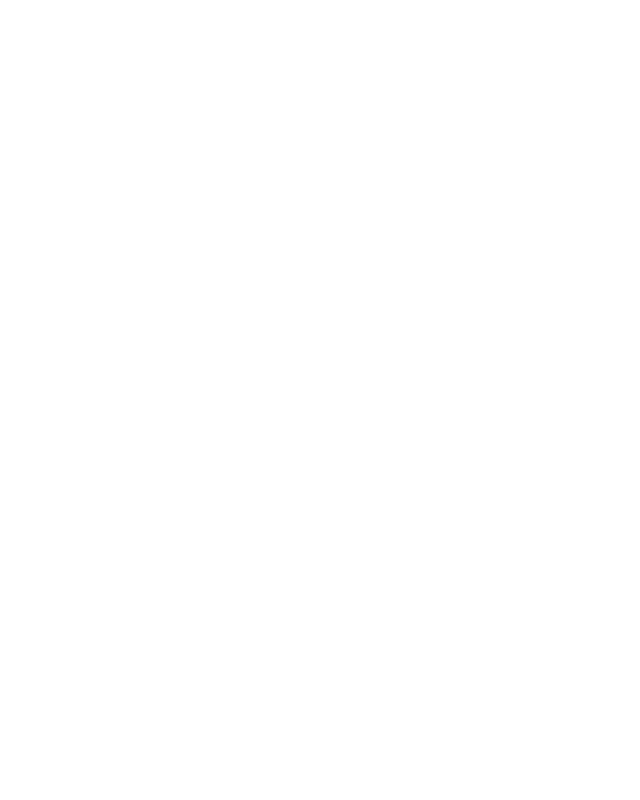
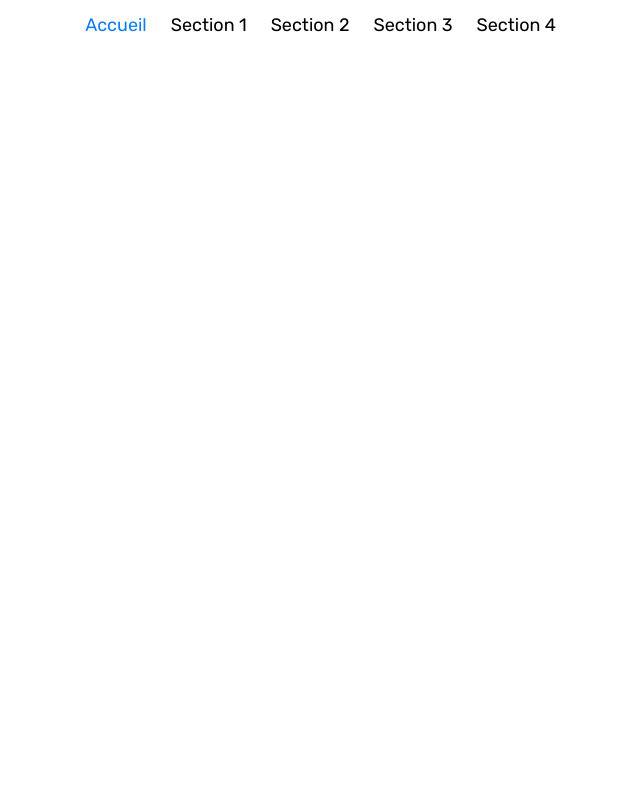
Before and after one commit to dRect911/2CIT, a Next.js app: page / in a window 1280 px wide. Shown: the top 800 px of the page, without its empty margins (484-1124 px from the left). Built offline with nearby package versions, Linux system fonts and the light colour scheme.

Commit message:
feat: added navbar and smooth scrolling navigation

```diff
--- /dev/null
+++ b/components/Navbar.jsx
@@ -0,0 +1,19 @@
+import React from 'react'
+import { Search } from '@carbon/icons-react';
+
+const Navbar = () => {
+  return (
+    <div className="fixed top-0 w-full p-3 flex justify-end bg-transparent px-[240px] backdrop-blur-md z-50">
+        <ul className="flex gap-6 items-center font-normal text-[18px] " >
+            <li className="text-primary hover:text-primary-dark transition-all cursor-pointer " ><a href="#home">Accueil</a></li>
+            <li><a href="#section1">Section 1</a></li>
+            <li><a href="#section2">Section 2</a></li>
+            <li><a href="#section3">Section 3</a></li>
+            <li><a href="#section4">Section 4</a></li>
+            {/* <li><Search className='h-[18px] ' size={32} /></li> */}
+        </ul>
+    </div>
+  )
+}
+
+export default Navbar
--- a/pages/_document.js
+++ b/pages/_document.js
@@ -1,10 +1,12 @@
 import { Html, Head, Main, NextScript } from 'next/document'
+import Navbar from '@/components/Navbar'
 
 export default function Document() {
   return (
-    <Html lang="en">
+    <Html lang="en" className="scroll-smooth">
       <Head />
-      <body>
+      <body className="w-full relative" >
+        <Navbar />
         <Main />
         <NextScript />
       </body>
--- a/pages/index.js
+++ b/pages/index.js
@@ -1,6 +1,7 @@
 import Head from 'next/head'
 import Image from 'next/image'
 import { Inter } from 'next/font/google'
+import Navbar from '@/components/Navbar'
 
 const inter = Inter({ subsets: ['latin'] })
 
@@ -13,7 +14,25 @@ export default function Home() {
         <meta name="viewport" content="width=device-width, initial-scale=1" />
         <link rel="icon" href="/favicon.ico" />
       </Head>
-      <main className="">
+      <main className="snap-mandatory snap-y">
+
+        {/* hero section */}
+        <div id="home" className="w-full h-screen snap-center snap-always " >
+
+        </div>
+        {/* hero section */}
+        <div id="section1" className="w-full h-screen snap-center snap-always bg-primary-light " >
+
+        </div>
+        {/* hero section */}
+        <div id="section2" className="w-full h-screen snap-center snap-always " >
+
+        </div>
+        {/* hero section */}
+        <div id="section3" className="w-full h-screen snap-center snap-always bg-secondary-light " >
+
+        </div>
+
       </main>
     </>
   )
--- a/styles/globals.css
+++ b/styles/globals.css
@@ -1,3 +1,12 @@
+@import url('https://fonts.googleapis.com/css2?family=Rubik:ital,wght@0,300;0,400;0,500;0,600;0,700;0,800;1,300;1,400;1,500;1,600;1,700;1,800&display=swap');
 @tailwind base;
 @tailwind components;
 @tailwind utilities;
+
+html{
+    scroll-behavior: smooth;
+}
+
+body {
+    font-family: Rubik;
+}
```
